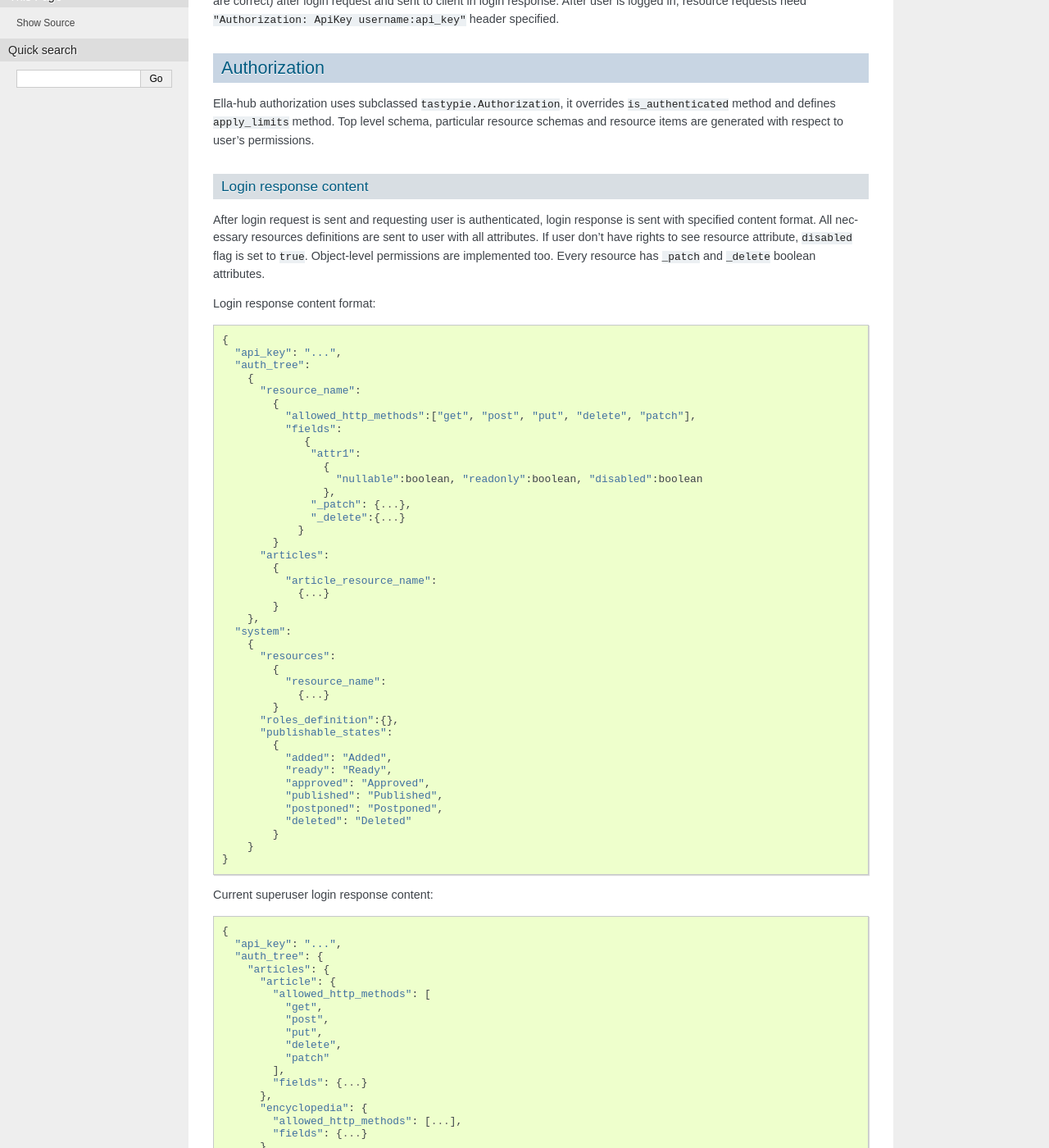
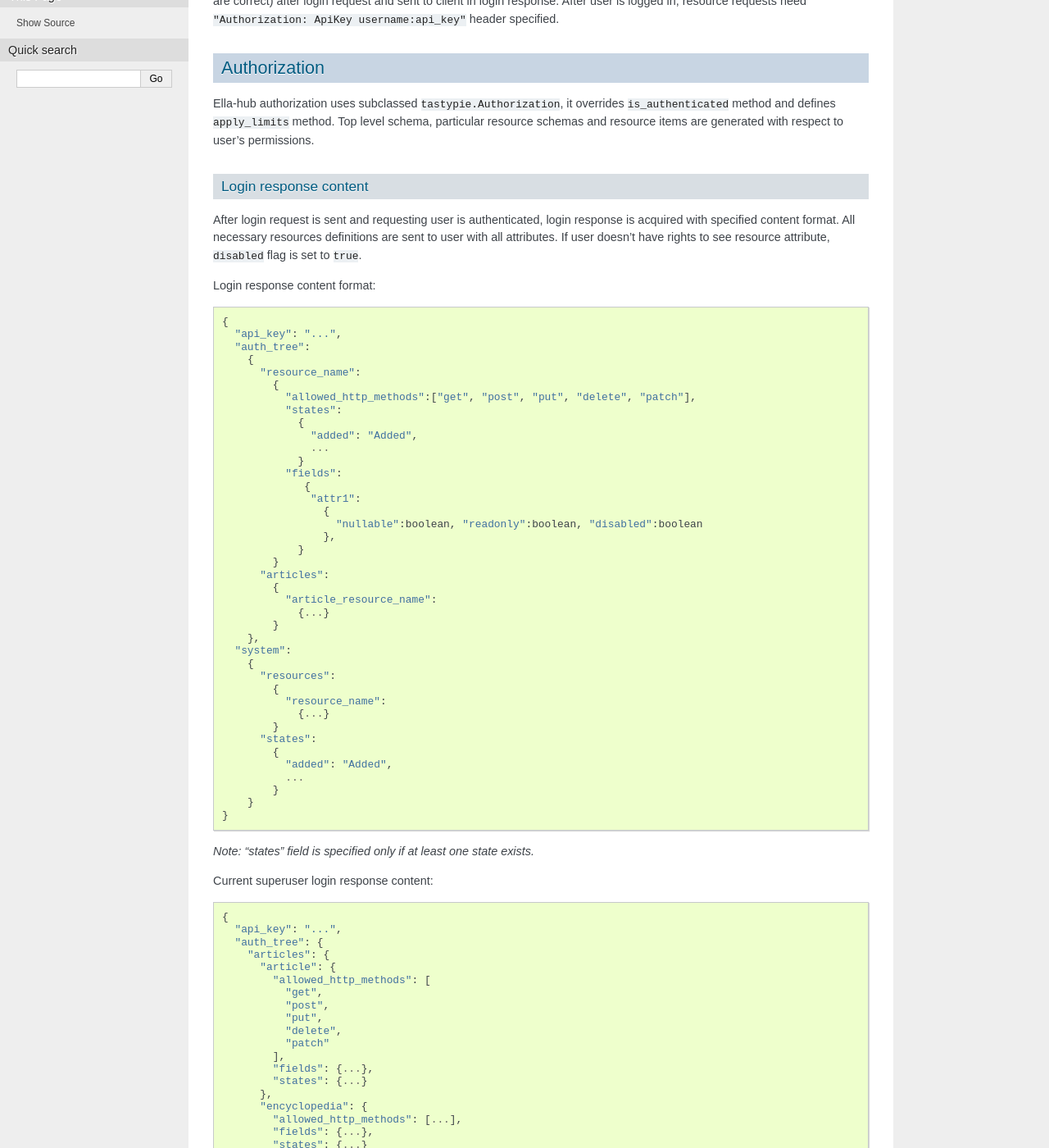
Before and after one commit to SanomaCZ/ella-hub, a Sphinx documentation site: the page built from doc/auth.rst, in a window 1280 px wide and 1400 px high, scrolled down 369 px. Shown: the whole window at 82% size. Built offline with Sphinx 7.4.7, drawn with Linux system fonts in a browser that asks for light colours; the version number could not be read and is left out; some of the changed text lies outside the part shown.

Commit message:
Auth doc updated.

```diff
--- a/doc/auth.rst
+++ b/doc/auth.rst
@@ -21,8 +21,9 @@ Ella-hub authorization uses subclassed ``tastypie.Authorization``, it overrides
 
 Login response content
 ----------------------
-After login request is sent and requesting user is authenticated, login response is sent with specified content format. All necessary resources definitions are sent to user with all attributes. If user don't have rights to see resource attribute, ``disabled`` flag is set to ``true``.
-Object-level permissions are implemented too. Every resource has ``_patch`` and ``_delete`` boolean attributes.
+After login request is sent and requesting user is authenticated, login response is acquired with specified content format. All necessary resources definitions are sent to user with all attributes. If user doesn't have rights to see resource attribute, ``disabled`` flag is set to ``true``.
+
+.. Object-level permissions are implemented too. Every resource has ``_patch`` and ``_delete`` boolean attributes.
 
 Login response content format:
 ::
@@ -34,14 +35,17 @@ Login response content format:
         "resource_name":
           {
             "allowed_http_methods":["get", "post", "put", "delete", "patch"],
+            "states":
+              {
+                "added": "Added",
+                ...
+              }
             "fields":
                {
                 "attr1":
                   {
                     "nullable":boolean, "readonly":boolean, "disabled":boolean
                   },
-                "_patch": {...},
-                "_delete":{...}
               }
           }
         "articles":
@@ -57,18 +61,15 @@ Login response content format:
             "resource_name":
               {...}
           }
-        "roles_definition":{},
-        "publishable_states":
+        "states":
           {
             "added": "Added",
-            "ready": "Ready",
-            "approved": "Approved",
-            "published": "Published",
-            "postponed": "Postponed",
-            "deleted": "Deleted"
+            ...
           }
       }
   }
+
+*Note: "states" field is specified only if at least one state exists.*
 
 Current superuser login response content:
 
@@ -86,35 +87,32 @@ Current superuser login response content:
             "delete",
             "patch"
           ],
-          "fields": {...}
+          "fields": {...},
+          "states": {...}
         },
         "encyclopedia": {
           "allowed_http_methods": [...],
-          "fields": {...}
+          "fields": {...},
+          "states": {...}
         },
         "pagedarticle": {
           "allowed_http_methods": [...],
-          "fields": {...}
+          "fields": {...},
+          "states": {...}
         },
         "recipe": {
           "allowed_http_methods": [...],
-          "fields": {...}
+          "fields": {...},
+          "states": {...}
         }
       },
       "photo": {
         "allowed_http_methods": [...],
-        "fields": {...}
+        "fields": {...},
+        "states": {...}
       }
     },
     "system": {
-      "publishable_states": {
-        "added": "Added",
-        "approved": "Approved",
-        "deleted": "Deleted",
-        "postponed": "Postponed",
-        "published": "Published",
-        "ready": "Ready"
-      },
       "resources": {
         "author": {
           "allowed_http_methods": [...],
@@ -137,6 +135,5 @@ Current superuser login response content:
           "fields": {...}
         }
       },
-      "roles_definition": {}
     }
   }
```
